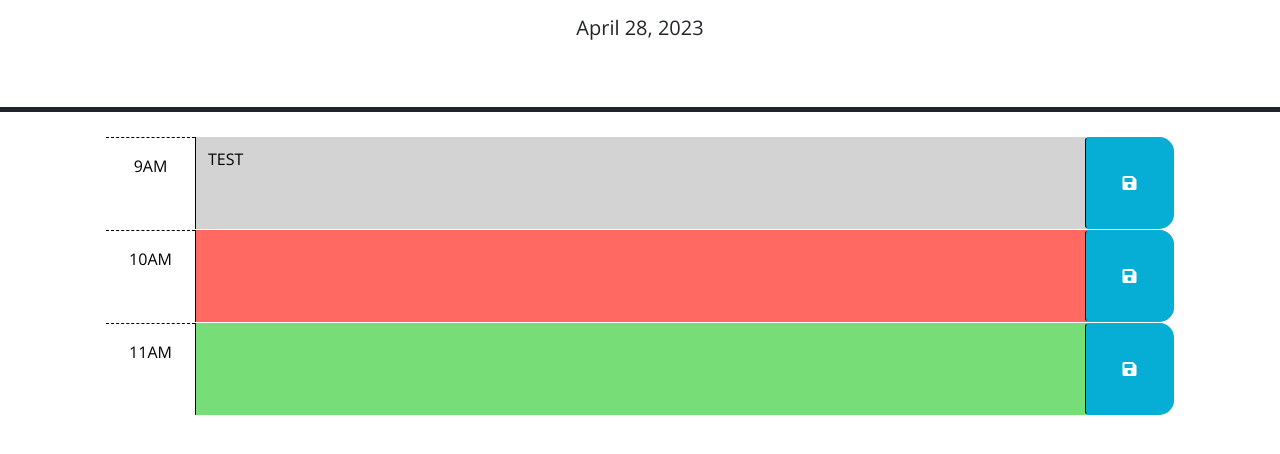
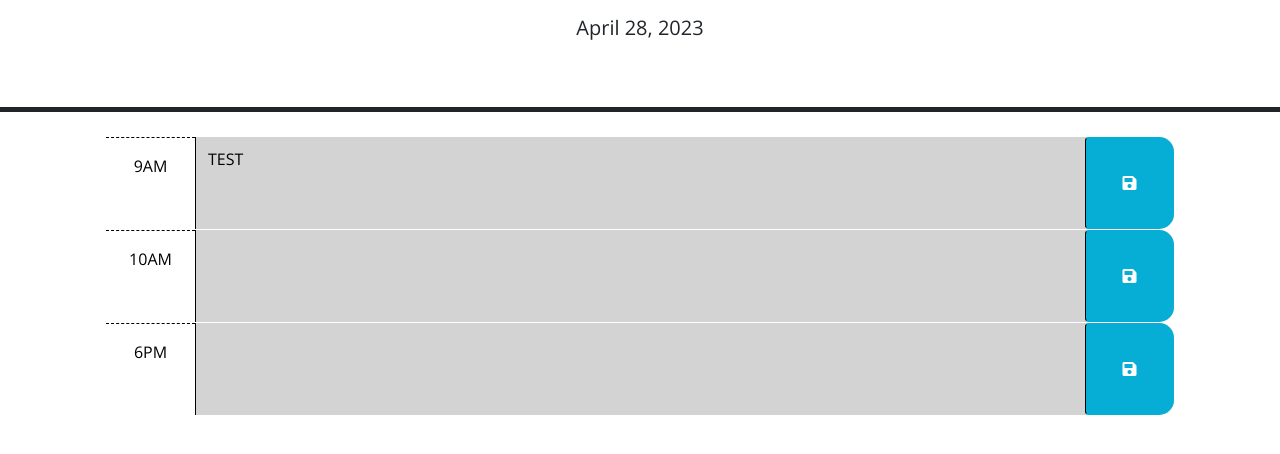
Before and after one commit to creechj/Work_Day_Scheduler, a plain HTML site: page Develop/index.html in a window 1280 px wide. Shown: the part 166-620 px from the top of the page. Drawn offline with nearby package versions, Linux system fonts and the light colour scheme.

Commit message:
styling now reactive to current time

```diff
--- a/Develop/index.html
+++ b/Develop/index.html
@@ -58,8 +58,8 @@
       </div>
 
       <!-- Example of a future time block. The "future" class adds a green background color. -->
-      <div id="hour-11" class="row time-block future">
-        <div class="col-2 col-md-1 hour text-center py-3">11AM</div>
+      <div id="hour-18" class="row time-block future">
+        <div class="col-2 col-md-1 hour text-center py-3">6PM</div>
         <textarea class="col-8 col-md-10 description" rows="3"> </textarea>
         <button class="btn saveBtn col-2 col-md-1" aria-label="save">
           <i class="fas fa-save" aria-hidden="true"></i>
--- a/Develop/script.js
+++ b/Develop/script.js
@@ -27,7 +27,27 @@ $(document).ready(function () {
   // past, present, and future classes? How can Day.js be used to get the
   // current hour in 24-hour time?
 
+  // current hour in 24-hour format (converted to number)
+  var currentHour = parseInt(dayjs().format('HH'));
+  console.log(currentHour, typeof(currentHour));
 
+  // compares id of each div for calendar blocks against
+  // current hour and assigns classes accordingly
+  $('div.time-block').each(function() {
+    var parID = $(this).attr('id');
+    console.log(parID);
+
+    var blockTime = parseInt(parID.substring(parID.indexOf('-')+1));
+    console.log(blockTime,typeof(blockTime));
+
+    if (blockTime < currentHour) {
+      $(this).attr('class', 'row time-block past');
+    } else if (blockTime === currentHour) {
+      $(this).attr('class', 'row time-block present');
+    } else {
+      $(this).attr('class', 'row time-block future');
+    }
+  });
 
   // TODO: Add code to get any user input that was saved in localStorage and set
   // the values of the corresponding textarea elements. HINT: How can the id
```
Also changed, not shown: 1 other file.
